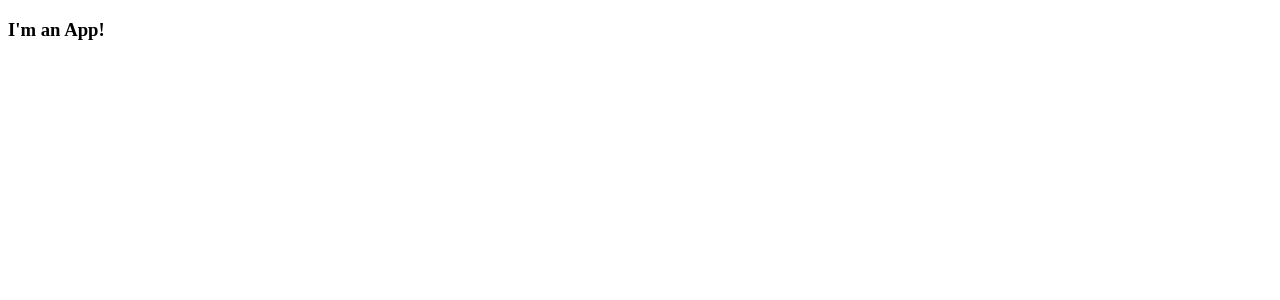
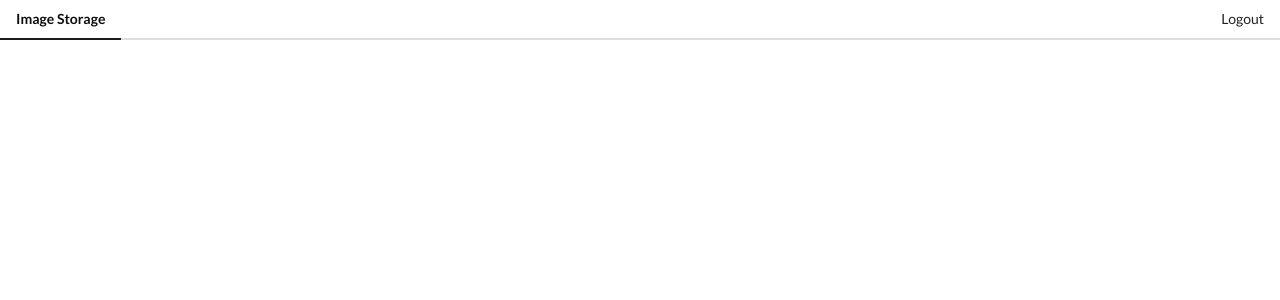
Before and after one commit to jcevans92/VueImagesTutorial, a Vue app: page / in a window 1280 px wide. Shown: the top 300 px of the page. Built offline with nearby package versions, Linux system fonts and the light colour scheme.

Commit message:
Started with Vuex

```diff
--- a/public/index.html
+++ b/public/index.html
@@ -5,6 +5,7 @@
     <meta http-equiv="X-UA-Compatible" content="IE=edge">
     <meta name="viewport" content="width=device-width,initial-scale=1.0">
     <link rel="icon" href="<%= BASE_URL %>favicon.ico">
+    <link rel="stylesheet" href="https://cdnjs.cloudflare.com/ajax/libs/semantic-ui/2.4.1/semantic.min.css" />
     <title>imagestut</title>
   </head>
   <body>
--- a/src/App.vue
+++ b/src/App.vue
@@ -1,11 +1,21 @@
 <template>
-    <h3>I'm an App!</h3>
+  <div>
+    <AppHeader></AppHeader>
+  </div>
 </template>
 
 
 <script>
+import AppHeader from './components/AppHeader'
+
+const CLIENT_ID = 'abe0913227269ed';
+const CLIENT_SECRET = 'fbbd8e194ca86ba5dbd025234bb602192d2b3e6c';
+
 export default {
-  name: 'App'
+  name: 'App',
+  components: {
+    AppHeader
+  }
 };
 </script>
 
--- /dev/null
+++ b/src/components/AppHeader.vue
@@ -0,0 +1,22 @@
+<template>
+    <div class="ui secondary pointing menu">
+        <a class="active item" href="/">
+            Image Storage
+        </a>
+        <div class="right menu">
+            <a class="ui item">
+            Logout
+            </a>
+        </div>
+    </div>
+</template>
+
+<script>
+export default {
+    name: 'Appheader'
+};
+</script>
+
+<style scoped>
+
+</style>
--- a/src/main.js
+++ b/src/main.js
@@ -1,6 +1,8 @@
 import Vue from 'vue';
 import App from './App';
+import store from './store';
 
 new Vue({
+    store, // Adds Vuex Store to instance
     render: h => h(App)
 }).$mount('#app');
--- /dev/null
+++ b/src/store/index.js
@@ -0,0 +1,8 @@
+import Vuex from 'vuex';
+import Vue from 'vue';
+
+Vue.use(Vuex); // Just tells Vue that this exists and can be used
+
+export default new Vuex.Store({
+    modules: {}
+});
```
